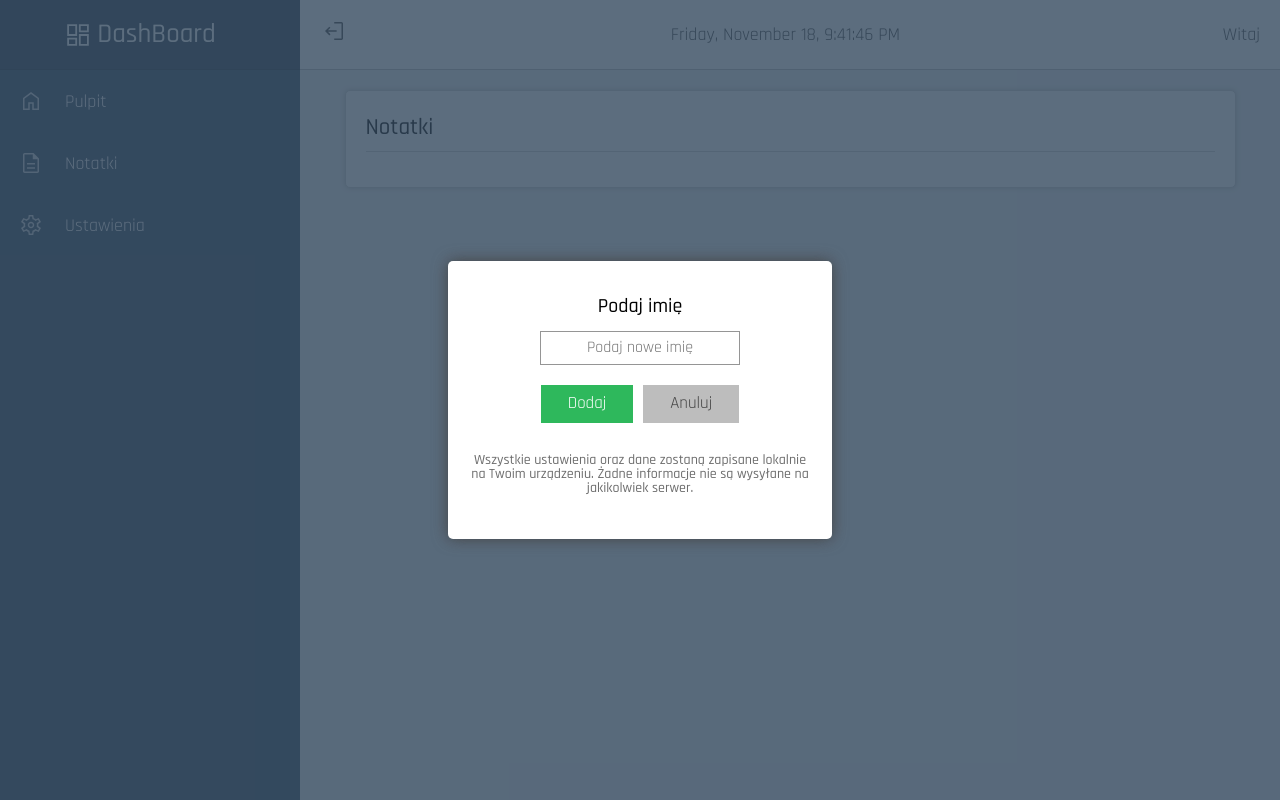
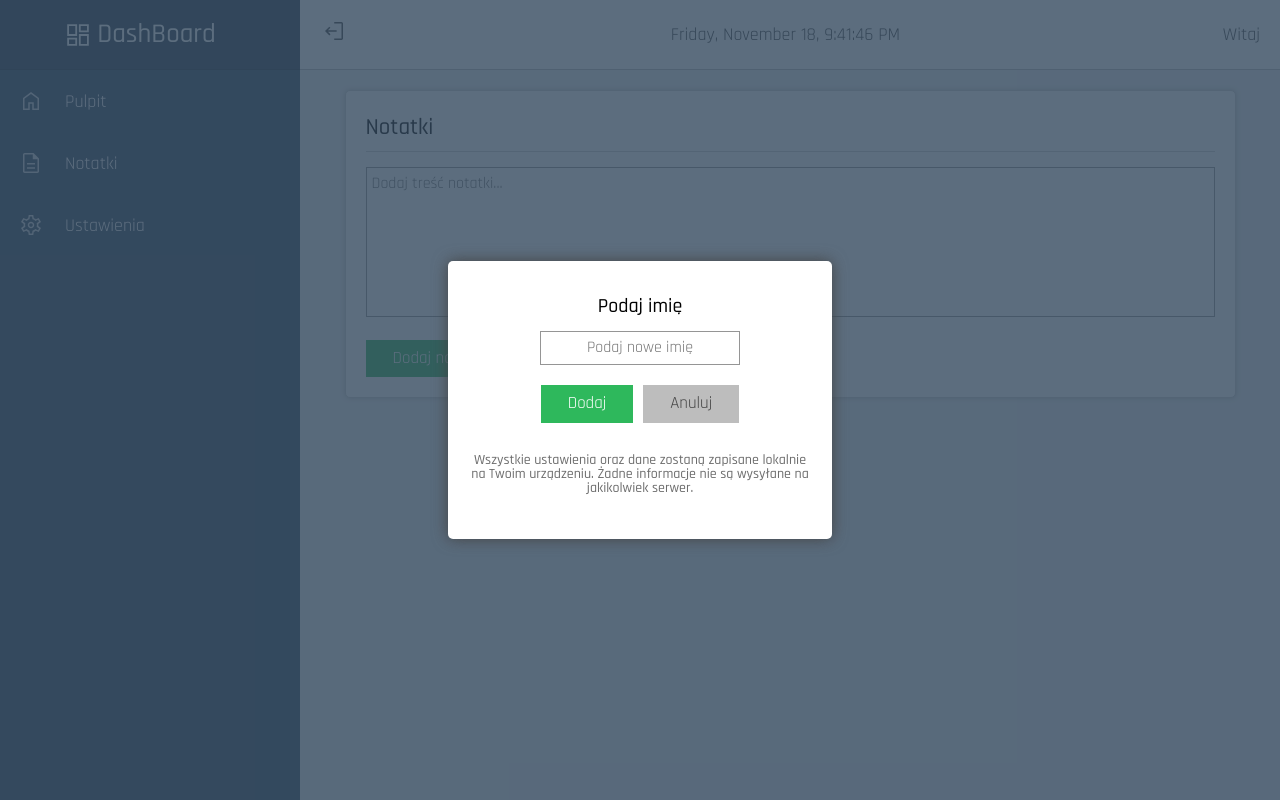
Before and after one commit to Maciej86/dashboard, a React (Create React App) app: page /notes in a window 1280 px wide. Built offline with nearby package versions, Linux system fonts and the light colour scheme.

Commit message:
Form created

```diff
--- a/src/features/Notes/index.tsx
+++ b/src/features/Notes/index.tsx
@@ -1,9 +1,15 @@
-import { Description, Tile, TileTitle } from "../../common/Tile/styled";
+import { Tile, TileTitle } from "../../common/Tile/styled";
+import { ButtonConfirm } from "../../common/Button/styled";
+import { TextArea } from "./styled";
 
 export const Notes = () => {
   return (
     <Tile>
-      <TileTitle>Notatki</TileTitle>
+      <form>
+        <TileTitle>Notatki</TileTitle>
+        <TextArea placeholder="Dodaj treść notatki..."></TextArea>
+        <ButtonConfirm type="submit">Dodaj notatkę</ButtonConfirm>
+      </form>
     </Tile>
   );
 };
--- /dev/null
+++ b/src/features/Notes/styled.ts
@@ -0,0 +1,17 @@
+import styled from "styled-components";
+
+export const TextArea = styled.textarea`
+  width: 100%;
+  height: 150px;
+  margin-bottom: 15px;
+  padding: 7px 5px;
+  border: 1px solid ${({ theme }) => theme.color.borderInput};
+  font-size: 16px;
+  resize: none;
+
+  &:hover,
+  &:focus {
+    outline: none;
+    border-color: ${({ theme }) => theme.color.borderInputHover};
+  }
+`;
```
